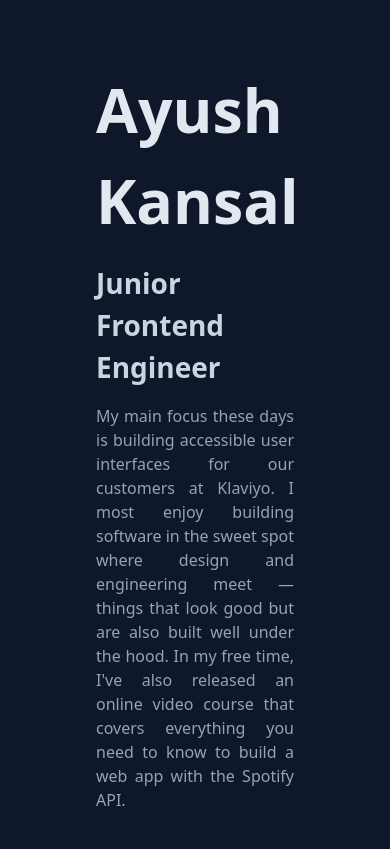
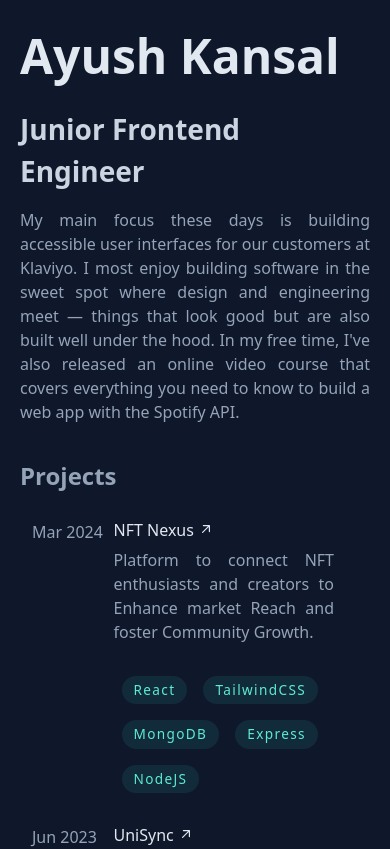
Before and after one commit to aykansal/aykansal, a React (Vite) app in the folder frontend/: page / in a window 390 px wide. Shown: the top 849 px of the page. Built offline with nearby package versions, Linux system fonts and the light colour scheme.

Commit message:
fixed for mobile padding

```diff
--- a/frontend/src/App.jsx
+++ b/frontend/src/App.jsx
@@ -11,7 +11,7 @@ function App() {
       }`}
     >
       {/* <Navbar /> */}
-      <div className="lg:flex justify-between gap-10 xl:gap-x-7 2xl:gap-x-0 justify-center max-w-[1536px] text-slate-400 py-[4rem] xl:py-[6rem] px-[6rem] xs:px-[6rem] sm:px-[6rem] md:px-[6rem] lg:px-[3.5rem] xl:px-[2rem] 2xl:px-[8rem]">
+      <div className="lg:flex justify-between gap-x-10 xl:gap-x-7 2xl:gap-x-0 justify-center max-w-[1536px] text-slate-400 py-[1.25rem] sm:py-[4rem] xl:py-[6rem] px-[1.25rem] sm:px-[3.5rem] md:px-[3.5rem] lg:px-[3.5rem] xl:px-[2rem] 2xl:px-[8rem]">
         <div className="basis-[45%] 2xl:basis-1/2  ">
           <SideFixed />
         </div>
--- a/frontend/src/components/SideFixed.jsx
+++ b/frontend/src/components/SideFixed.jsx
@@ -37,7 +37,7 @@ function SideFixed(props) {
   return (
     <div className="flex flex-col h-full content-center gap-24 lg:fixed">
       <div className="flex flex-col gap-y-4 2xl:gap-y-8">
-        <h1 className="text-[3.8rem] 2xl:text-[5.1rem] font-bold text-slate-200">
+        <h1 className="text-[3rem] sm:text-[3.8rem] 2xl:text-[5.1rem] font-bold text-slate-200">
           Ayush Kansal
         </h1>
         <h3 className="text-slate-300 font-semibold text-[1.75rem] 2xl:text-4xl">
```
